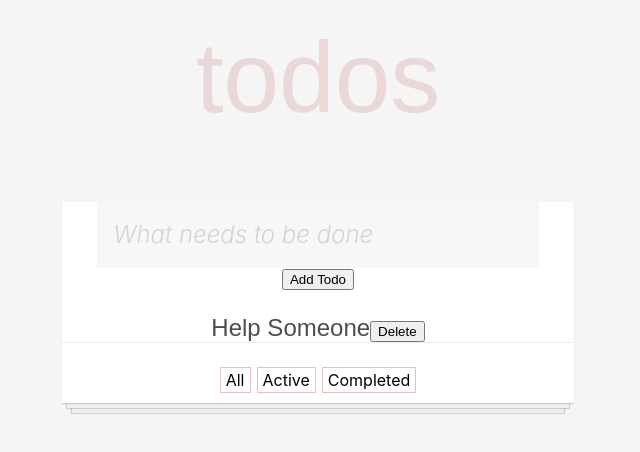
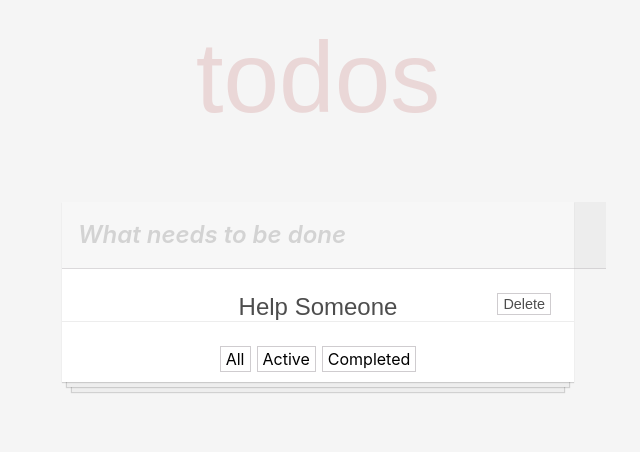
Before and after one commit to iamrohitagg/react_todo, a React (Create React App) app: page / in a window 1280 px wide. Shown: the top 452 px of the page, without its empty margins (322-962 px from the left). Built offline with nearby package versions, Linux system fonts and the light colour scheme.

Commit message:
changing ui

```diff
--- a/src/Todo.js
+++ b/src/Todo.js
@@ -9,7 +9,7 @@ export default class Todos extends React.Component{
         this.state = {
             todos : [{
                 title : "Help Someone",
-                active : 1
+                active  : 1,
             }],
             allTodos : [],
         }
@@ -24,6 +24,7 @@ export default class Todos extends React.Component{
             todos : newTodosArray,
             allTodos : newTodosArray
         })
+
     }
 
 
--- a/src/components/filterTodo.js
+++ b/src/components/filterTodo.js
@@ -1,6 +1,5 @@
 import React from 'react'
 import './mystyle.css'
-
 export default class FilterTodo extends React.Component{
     constructor(){
         super();
--- a/src/components/inputTodo.js
+++ b/src/components/inputTodo.js
@@ -6,27 +6,21 @@ export default class InputToDo extends React.Component{
         this.inputRef = React.createRef()
         this.placeholder = "What needs to be done"
     }
+    handlekeypress = (event) => {
+        let {addTodo} = this.props;
+        if(event.keyCode === 13){
+            if(this.inputRef.current.value){
+                addTodo(this.inputRef.current.value)
+            }
+        }
+    }
+    render(){
 
-    render(){
-        let {addTodo} = this.props;
-        // enterpress(event){
-        //     var key = event.keyCode
-        //     if(key == 13){
-        //         if(this.inputRef.current.value)
-        //             addTodo(this.inputRef.current.value)
-        //     }
-        // }
+
         return(
             <>
-            <input className = "taskinput" placeholder = {this.placeholder}
-            ref = {this.inputRef}></input>
-            <button
-            onClick = {() =>{
-                if(this.inputRef.current.value)
-                addTodo(this.inputRef.current.value)
-            }}
-            >
-                Add Todo</button>
+             <input className = "taskinput" placeholder = {this.placeholder}
+            ref = {this.inputRef} onKeyDown = {this.handlekeypress} ></input>
              </>
         )
     }
--- a/src/components/listToDo.js
+++ b/src/components/listToDo.js
@@ -18,11 +18,16 @@ export default class ListTodo extends React.Component{
                         style = {{
                             textDecoration : !item.active ? "line-through" : "none"}}
                         >
-                            {item.title}</span>
-                        <button  onClick = {() =>{
+                            {item.title}
+                            <button className = "deletebutton" onClick = {() =>{
                             this.props.deleteTodo(item)
                         }}
                         >Delete</button>
+                        </span>
+                        {/* <button className = "deletebutton" onClick = {() =>{
+                            this.props.deleteTodo(item)
+                        }}
+                        >Delete</button> */}
                         </li>
                 )}
             </ul>
--- a/src/components/mystyle.css
+++ b/src/components/mystyle.css
@@ -6,13 +6,9 @@
     padding: 0;
     border-bottom: 1px solid #ededed;
 }
-#myspan{
-    margin-left: 0px;
-
-}
 input::placeholder{
     font-style: italic;
-    font-weight: 300;
+    font-weight: 600;
     color: lightgray
 }
 #mybuttons{
@@ -20,7 +16,7 @@ input::placeholder{
     margin-left: 3px;
     margin-right: 3px;
     padding: 2px 5px;
-    border : 1px solid rgba(175, 47, 47, 0.3);
+    border : 1px solid rgba(175, 171, 175, 0.6);
     background: none;
     font-size: 100%;
     font-family: inherit;
@@ -36,8 +32,26 @@ input::placeholder{
     font-family: inherit;
     font-weight: inherit;
     font-size: 24px;
+    width: 100%;
+    border-bottom: 1px solid rgba(175, 171, 175, 0.4);
+}
+.myspan{
     width: 80%;
 }
 .taskinput:focus{
     outline: 0;
 }
+
+.deletebutton{
+    position: absolute;
+    margin-left: 100px;
+    margin-right: 3px;
+    padding: 2px 5px;
+    border : 1px solid rgba(175, 171, 175, 0.6);
+    background: none;
+    font-size: 60%;
+    font-family: inherit;
+    color: inherit;
+    appearance: none;
+    margin-bottom: 10px;
+}
```
Also changed, not shown: src/comment.txt (added), 1 other file (tests, documents, lock files or other folders).
